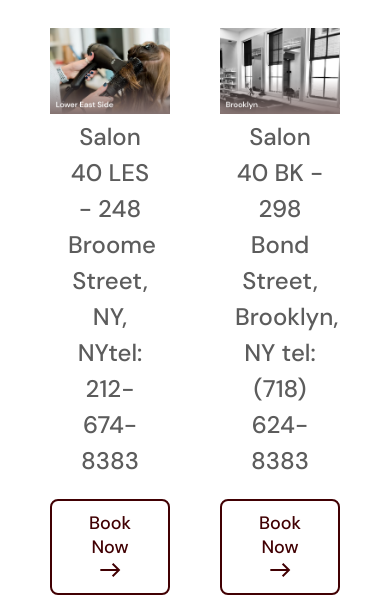
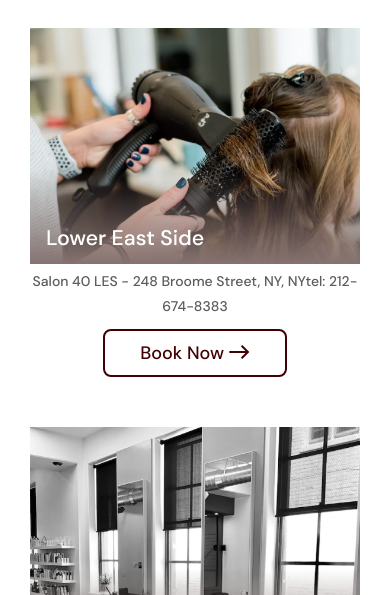
Before and after one commit to The-Just-Project-Group6/Hairdresser-Website, a plain HTML site: page contact.html in a window 390 px wide. Shown: the part 249-844 px from the top of the page. Drawn offline with Linux system fonts and the light colour scheme.

Commit message:
mobile view for contact done

```diff
--- a/style.css
+++ b/style.css
@@ -221,6 +221,7 @@ header button {
     align-items: center;
     flex-direction: column;
     padding: 0px 50px;
+    margin-bottom: 100px;
 
 }
 
@@ -278,10 +279,8 @@ header button {
     background: transparent;
     font-size: 18px;
     font-weight: 500;
-    /* display: flex; */
-    /* align-items: center; */
     color: #410003;
-    margin: 20px 0px 100px;
+    margin-top: 20px
 }
 
 
@@ -292,7 +291,7 @@ header button {
     align-items: center;
     flex-direction: column;
     padding: 0px 50px;
-margin-bottom: 100px;
+    margin-bottom: 100px;
 }
 
 #team-page h1 {
@@ -331,7 +330,7 @@ margin-bottom: 100px;
 .t-info {
     margin: 5px 0px 30px;
     background: #FEDEA6;
-    padding: 20px 0px;
+    padding: 10px 0px;
     color: #410003;
     font-weight: 500;
 }
@@ -342,6 +341,52 @@ margin-bottom: 100px;
 
 .t-info p {
     font-size: 24px;
+}
+
+
+
+/* RESPONSIVENESS */
+@media only screen and (max-width: 768px) {
+
+    /* CONTACT MOBILE */
+    #contact {
+    padding: 0px 30px;
+
+}
+
+    .c-content {
+    display: flex;
+    align-items: center;
+    justify-content: center;
+    flex-direction: column;
+    width: 100%;
+    gap: 50px;
+}
+
+.c-content h1 {
+    font-size: 32px;
+}
+
+.c-left, .c-right {
+    width: 100%;
+    display: flex;
+    flex-direction: column;
+    justify-content: center;
+    align-items: center;
+}
+
+.c-left p, .c-right p {
+    font-size: 14px;
+    width: 100%;
+    line-height: 25px;
+}
+
+
+.c-btn {
+    margin-top: 10px
+}
+
+
 }
 
 /* PAUL STYLE END */
```
Also changed, not shown: images/paul.svg (added), images/taiwo.svg (added), 2 other files.
